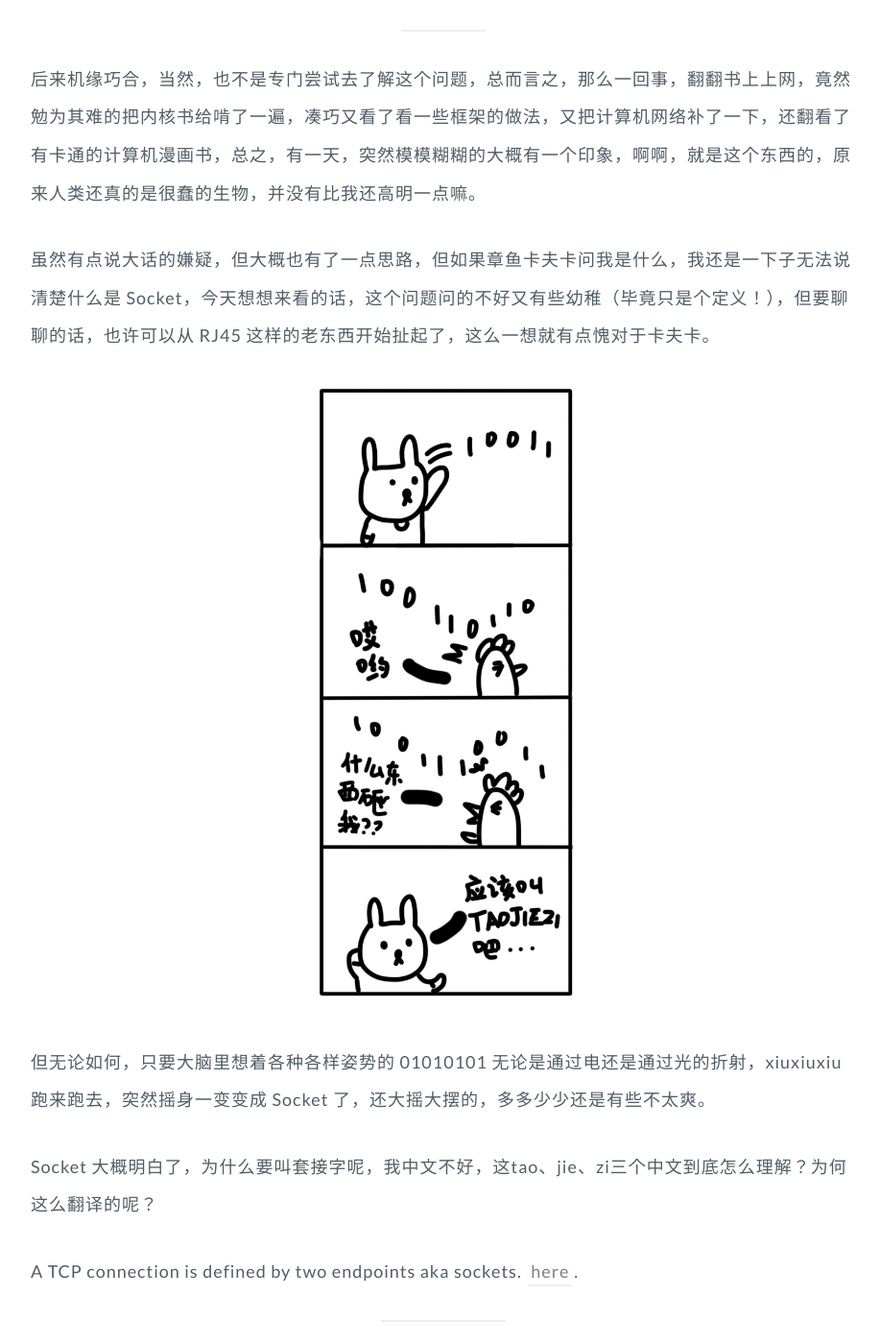
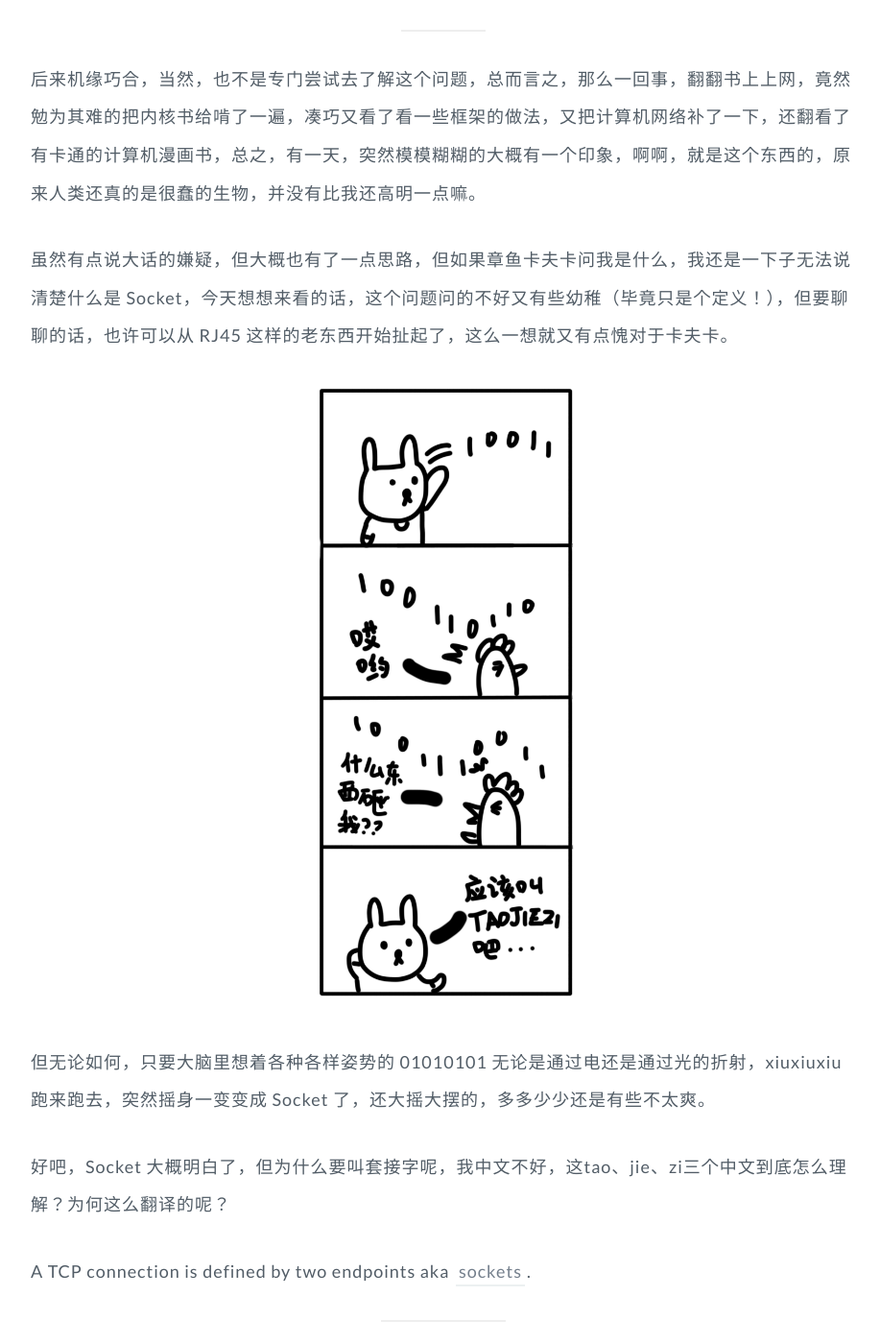
Before and after one commit to GuoJing/blog, a Jekyll site: the page built from _posts/blog/2015/2015-12-09-what-is-socket-blablabla-hahaha-jizjizjiz.md, in a window 1280 px wide and 1400 px high, scrolled down 690 px. Shown: the whole window at 96% size, without its empty margins (178-1095 px from the left). Built offline with Jekyll 4.4.1, drawn with Linux system fonts in a browser that asks for light colours.

Commit message:
auto commit

```diff
--- a/_posts/blog/2015/2015-12-09-what-is-socket-blablabla-hahaha-jizjizjiz.md
+++ b/_posts/blog/2015/2015-12-09-what-is-socket-blablabla-hahaha-jizjizjiz.md
@@ -15,13 +15,13 @@ tags: moleskine
 
 后来机缘巧合，当然，也不是专门尝试去了解这个问题，总而言之，那么一回事，翻翻书上上网，竟然勉为其难的把内核书给啃了一遍，凑巧又看了看一些框架的做法，又把计算机网络补了一下，还翻看了有卡通的计算机漫画书，总之，有一天，突然模模糊糊的大概有一个印象，啊啊，就是这个东西的，原来人类还真的是很蠢的生物，并没有比我还高明一点嘛。
 
-虽然有点说大话的嫌疑，但大概也有了一点思路，但如果章鱼卡夫卡问我是什么，我还是一下子无法说清楚什么是 Socket，今天想想来看的话，这个问题问的不好又有些幼稚（毕竟只是个定义！），但要聊聊的话，也许可以从 RJ45 这样的老东西开始扯起了，这么一想就有点愧对于卡夫卡。
+虽然有点说大话的嫌疑，但大概也有了一点思路，但如果章鱼卡夫卡问我是什么，我还是一下子无法说清楚什么是 Socket，今天想想来看的话，这个问题问的不好又有些幼稚（毕竟只是个定义！），但要聊聊的话，也许可以从 RJ45 这样的老东西开始扯起了，这么一想就又有点愧对于卡夫卡。
 
 {:.center}
 ![Socket](/images/2015/socket.png){:style="max-width: 300px"}
 
 但无论如何，只要大脑里想着各种各样姿势的 01010101 无论是通过电还是通过光的折射，xiuxiuxiu 跑来跑去，突然摇身一变变成 Socket 了，还大摇大摆的，多多少少还是有些不太爽。
 
-Socket 大概明白了，为什么要叫套接字呢，我中文不好，这tao、jie、zi三个中文到底怎么理解？为何这么翻译的呢？
+好吧，Socket 大概明白了，但为什么要叫套接字呢，我中文不好，这tao、jie、zi三个中文到底怎么理解？为何这么翻译的呢？
 
-A TCP connection is defined by two endpoints aka sockets. [here](http://stackoverflow.com/questions/152457/what-is-the-difference-between-a-port-and-a-socket).
+A TCP connection is defined by two endpoints aka *[sockets](http://stackoverflow.com/questions/152457/what-is-the-difference-between-a-port-and-a-socket)*.
```
